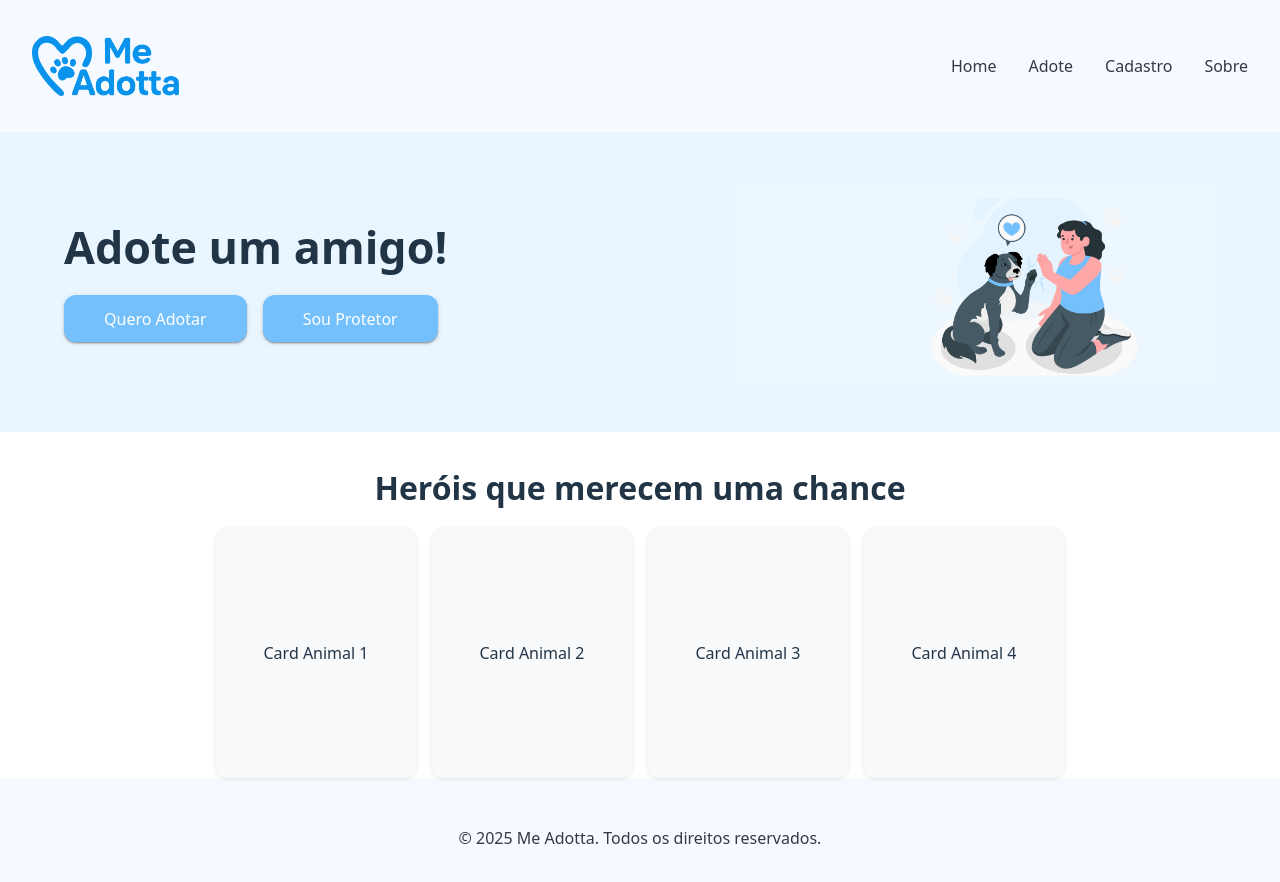
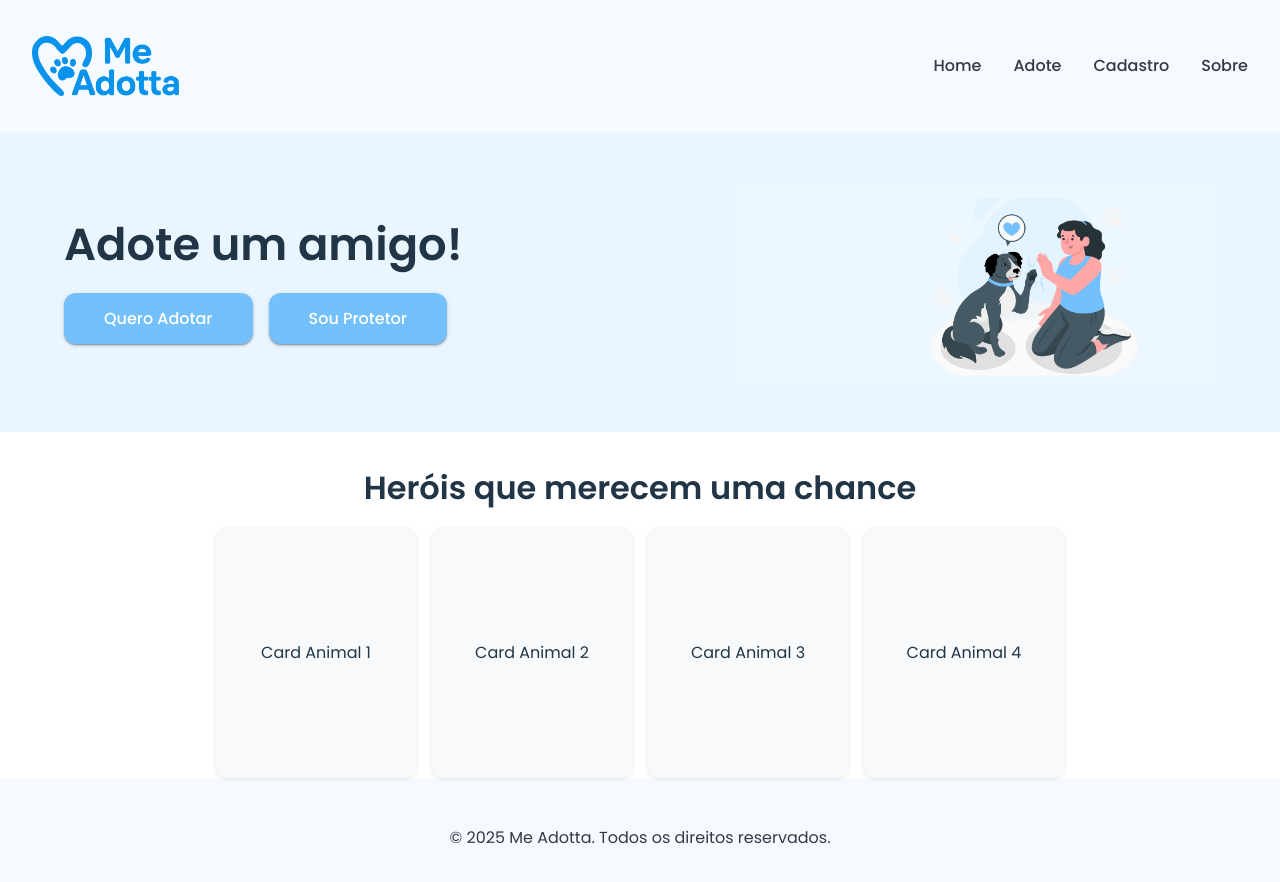
Before and after one commit to FranSantos10/MeAdotta, a React (Vite) app in the folder frontend/: page / in a window 1280 px wide. Shown: the top 882 px of the page. Built offline with nearby package versions, Linux system fonts and the light colour scheme.

Commit message:
Ajuste das fontes projeto

```diff
--- a/frontend/index.html
+++ b/frontend/index.html
@@ -4,6 +4,7 @@
     <meta charset="UTF-8" />
     <link rel="icon" type="image/svg+xml" href="/teste.svg" />
     <meta name="viewport" content="width=device-width, initial-scale=1.0" />
+    <link href="https://fonts.googleapis.com/css2?family=Poppins:wght@400;500;600&display=swap" rel="stylesheet">
     <title>Me Adotta</title>
   </head>
   <body>
--- a/frontend/src/components/Banner.jsx
+++ b/frontend/src/components/Banner.jsx
@@ -33,6 +33,7 @@
   display: 'flex',
   alignItems: 'center',
   justifyContent: 'center',
+  fontFamily: 'Poppins',
 };
 
 const contentStyle = {
--- a/frontend/src/components/Destaques.jsx
+++ b/frontend/src/components/Destaques.jsx
@@ -19,6 +19,7 @@
 const destaquesContainerStyle = {
   textAlign: 'center',
   marginTop: '2rem',
+  fontFamily: 'Poppins',
 };
 
 const titleStyle = {
--- a/frontend/src/components/Footer.jsx
+++ b/frontend/src/components/Footer.jsx
@@ -15,6 +15,7 @@
   color: '#343A40',
   padding: '2rem',
   textAlign: 'center',
+  fontFamily: 'Poppins',
 };
 
 const textStyle = {
--- a/frontend/src/components/Navbar.jsx
+++ b/frontend/src/components/Navbar.jsx
@@ -26,6 +26,7 @@
   justifyContent: 'space-between',
   alignItems: 'center',
   color: '#fff',
+  fontFamily: 'Poppins',
 };
 
 const logoContainerStyle = {
```
